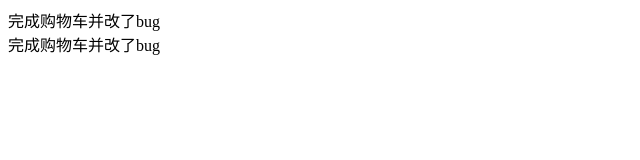
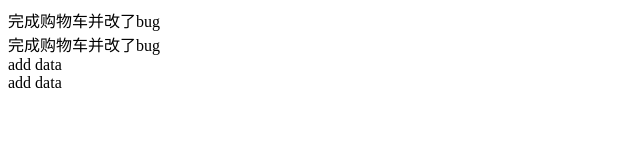
Before and after one commit to chuchuzhao/mybxg--xxx, a plain HTML site: page index.html in a window 1280 px wide. Shown: the whole page, without its empty margins (0-640 px from the left). Drawn offline with Linux system fonts and the light colour scheme.

Commit message:
添加数据

```diff
--- a/index.html
+++ b/index.html
@@ -9,5 +9,7 @@
 <body>
     <div>完成购物车并改了bug</div>
     <div>完成购物车并改了bug</div>
+    <div>add data</div>
+    <div>add data</div>
 </body>
 </html>
```
